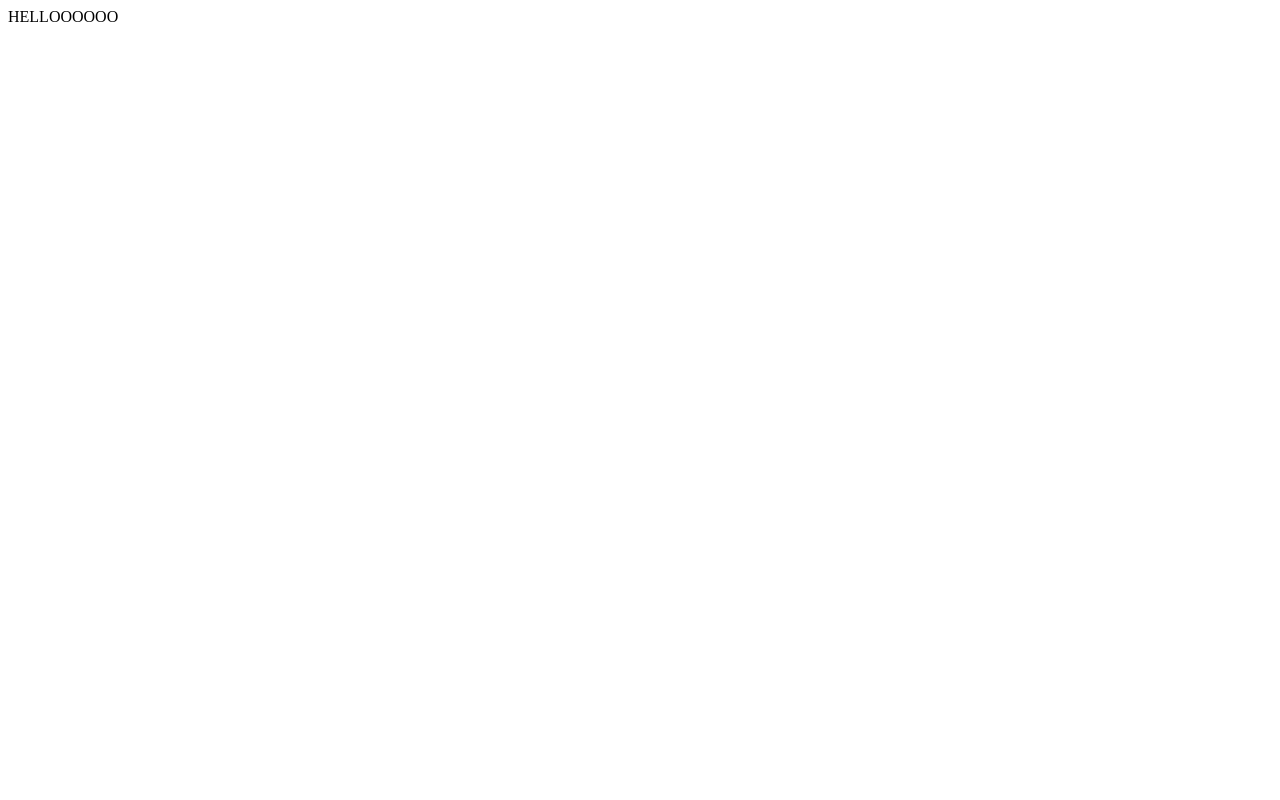
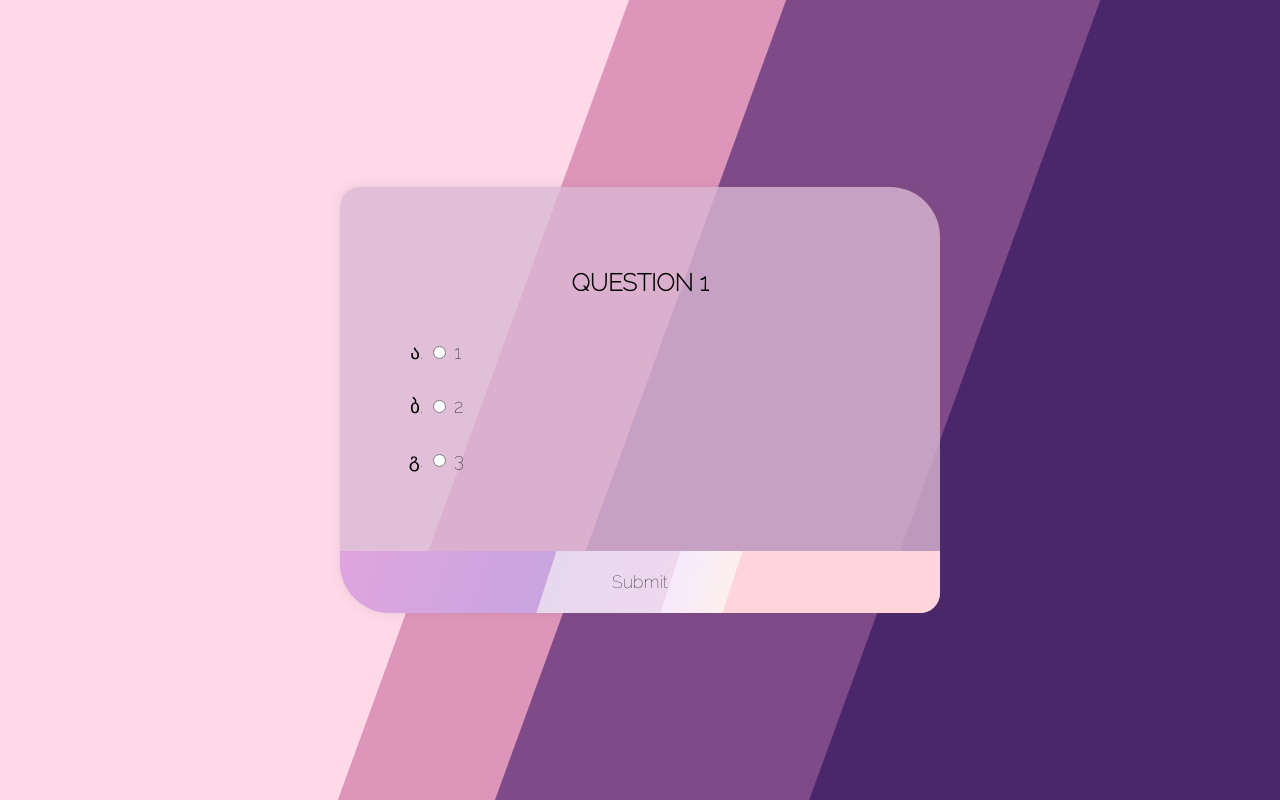
Before and after one commit to tualetta/tualetta.github.io, a plain HTML site: page index.html in a window 1280 px wide. Drawn offline with Linux system fonts and the light colour scheme.

Commit message:
Added more content.

```diff
--- a/index.html
+++ b/index.html
@@ -1,5 +1,37 @@
-<html>
+<!DOCTYPE html>
+<html lang="en">
+ <head>
+        <meta charset="UTF-8">
+        <meta http-equiv="X-UA-Compatible">
+        <meta name="viewport" content="width=device-width, initial-scale=1.0">
+        <link rel="stylesheet" href="style.css">
+        <title>QUIZ</title>
+ </head>
     <body>
-        HELLOOOOOO
+        <div class="quiz-container" id="quiz">
+            <div class="quiz-header">
+              <h2 id="help">INFORMATION</h2>
+              <h2 id="question">Question Text</h2>
+              <ul>
+                <li>
+                  <input type="radio" name="answer" id="a" class="answer">
+                  <label for="a" id="a_text">Answer</label>
+                </li>
+                <li>
+                  <input type="radio" name="answer" id="b" class="answer">
+                  <label for="b" id="b_text">Answer</label>
+                </li>
+                <li>
+                  <input type="radio" name="answer" id="c" class="answer">
+                  <label for="c" id="c_text">Answer</label>
+                </li>
+              </ul>
+            </div>
+            <button id="submit">Submit</button>
+          </div>
+
+
+        <SCript src="script.js"></SCript>
     </body>
+
 </html>
--- /dev/null
+++ b/script.js
@@ -0,0 +1,90 @@
+const quizData = [
+    {
+        help: " ",
+        question: "QUESTION 1",
+        a: "1",
+        b: "2",
+        c: "3",
+        correct: "b",
+    },
+    {
+        help: " ",
+        question: "QUESTION 2",
+        a: "1",
+        b: "2",
+        c: "3",
+        correct: "c",
+    },
+    {
+        help: " ",
+        question: "QUESTION 3",
+        a: "1",
+        b: "2",
+        c: "3",
+        correct: "a",
+    },
+    {
+        help: " ",
+        question: "QUESTION 4",
+        a: "1",
+        b: "2",
+        c: "3",
+        correct: "b",
+    },
+];
+const quiz= document.getElementById('quiz')
+const answerEls = document.querySelectorAll('.answer')
+const questionEl = document.getElementById('question')
+const help = document.getElementById('help')
+const a_text = document.getElementById('a_text')
+const b_text = document.getElementById('b_text')
+const c_text = document.getElementById('c_text')
+const submitBtn = document.getElementById('submit')
+let currentQuiz = 0
+let score = 0
+loadQuiz()
+function loadQuiz() {
+    deselectAnswers()
+    const currentQuizData = quizData[currentQuiz]
+    questionEl.innerText = currentQuizData.question
+    help.innerText = currentQuizData.help
+    a_text.innerText = currentQuizData.a
+    b_text.innerText = currentQuizData.b
+    c_text.innerText = currentQuizData.c
+}
+function deselectAnswers() {
+    answerEls.forEach(answerEl => answerEl.checked = false)
+}
+function getSelected() {
+    let answer
+    answerEls.forEach(answerEl => {
+        if(answerEl.checked) {
+            answer = answerEl.id
+        }
+    })
+    return answer
+}
+submitBtn.addEventListener('click', () => {
+    const answer = getSelected()
+    if(answer) {
+       if(answer === quizData[currentQuiz].correct) {
+           score++
+       }
+       currentQuiz++
+       if(currentQuiz < quizData.length) {
+           loadQuiz()
+       } else {
+           quiz.innerHTML = `
+           <h2>You answered ${score}/${quizData.length} questions correctly</h2>
+
+           <h2> The correct answers were: <br>
+           b. <br>
+           c. <br>
+           a. <br>
+           b.</h2>
+
+           <button onclick="location.reload()">Try Again?</button>
+           `
+       }
+    }
+})
--- /dev/null
+++ b/style.css
@@ -0,0 +1,77 @@
+@import url('https://fonts.googleapis.com/css2?family=Raleway:wght@100&display=swap');
+
+*{
+    box-sizing: border-box;
+}
+body{
+    background: linear-gradient(110deg, #FFD9E8 4%, #FFD9E8 40%, #DE95BA calc(40% + 1px),
+     #DE95BA 50%, #7F4A88 calc(50% + 1px), #7F4A88 70%,
+      #4A266A calc(70% + 1px), #4A266A 100%);
+    background-blend-mode: color-dodge, overlay, difference, difference, normal;
+    font-family: 'Raleway', sans-serif;
+    display: flex;
+    align-items: center;
+    justify-content: center;
+    height: 100vh;
+    overflow: hidden;
+    margin: 0;
+}
+
+.quiz-container{
+    background-color: #dab9d4c9;
+    border-radius:  20px 50px;
+    box-shadow: 0 0 10px 2px rgba(100, 100, 100, 0.1);
+    width: 600px;
+    overflow: hidden;
+}
+
+.quiz-header{
+    padding: 3rem;
+}
+
+h2{
+    padding: 0.7rem;
+    text-align: center;
+    margin: 0;
+}
+
+ul{
+    list-style-type: georgian;
+    padding: 1;
+}
+
+ul li{
+    font-size: 1.2rem;
+    margin: 2rem 0;
+}
+
+ul li label{
+    cursor: pointer;
+}
+
+button{
+    background: linear-gradient(288deg, #FFB6B9 0%, #FFB6B9 35%,
+     #FAE3D9 calc(35% + 1px), #f0d9fa 45%, #dcbbde calc(45% + 1px),
+      #d2bbde 65%, #9861c0 calc(65% + 1px), #c061c0 100%);
+    background-blend-mode: screen, screen, lighten, overlay, lighten, difference, normal;
+    background-color: #7b6d7e;
+    color: rgb(0, 0, 0);
+    border: none;
+    display: block;
+    width: 100%;
+    cursor: pointer;
+    font-size: 1.1rem;
+    font-family: inherit;
+    padding: 1.3rem;
+}
+
+button:hover(){
+    background-color: #6c7576;
+
+}
+
+button:focus{
+    outline: none;
+    background-color: #37082e;
+
+}
```
